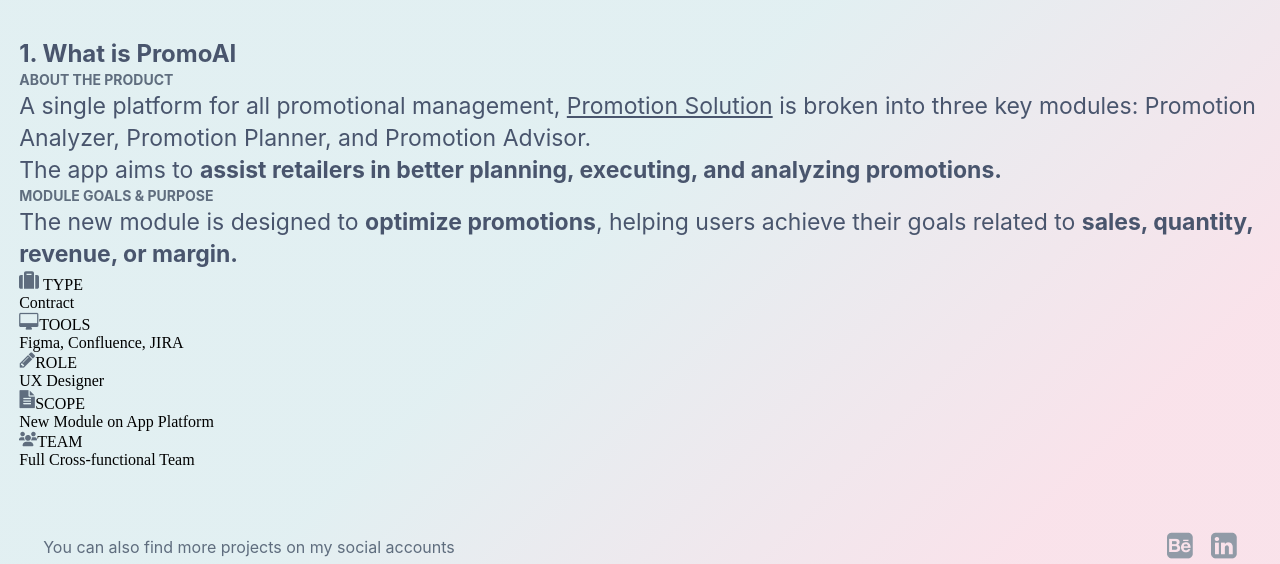
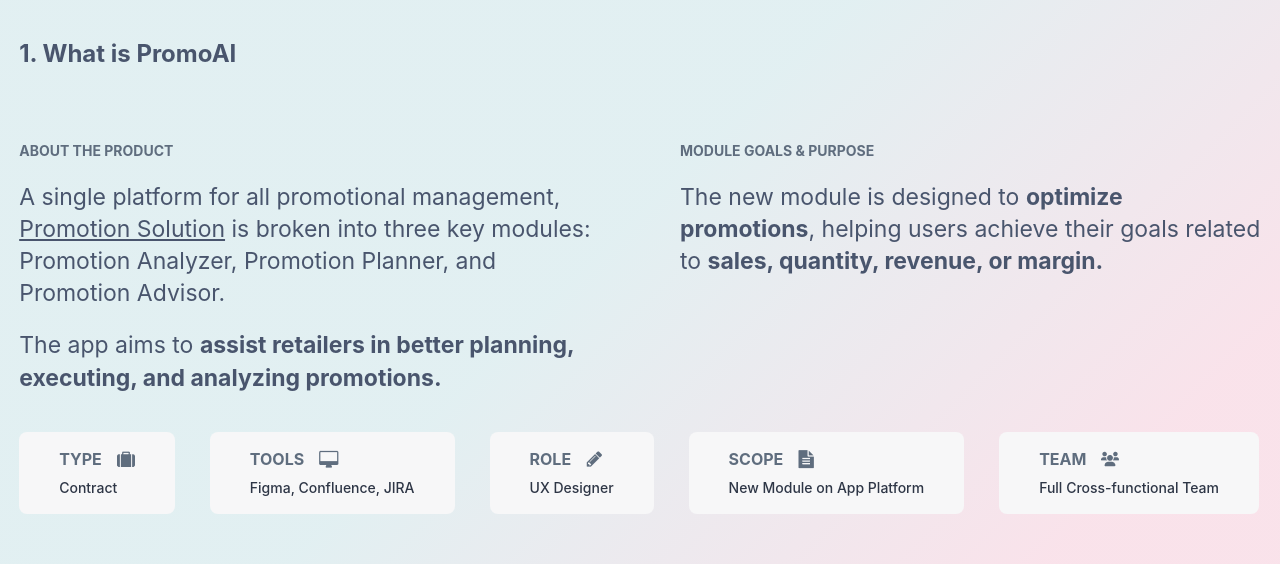
Before and after one commit to bervalim/portfolio-Isabella, a React (Vite) app: page /adivisor-case-study in a window 1280 px wide. Shown: the part 768-1332 px from the top of the page. Built offline with nearby package versions, Linux system fonts and the light colour scheme.

Commit message:
finishing Advisor Summary Section

```diff
--- a/src/components/AdvisorSummarySection/index.tsx
+++ b/src/components/AdvisorSummarySection/index.tsx
@@ -1,4 +1,4 @@
-import { FaSuitcase } from "react-icons/fa";
+import Suitcase from "../../assets/suitcase.png";
 import Desktop from "../../assets/desktop.png";
 import Pencil from "../../assets/pencil.png";
 import FileText from "../../assets/file-text.png";
@@ -28,7 +28,7 @@ export const AdvisorSummarySection = () => {
                 </div>
             <div className="container md">
                 <h3 className="title six">1. What is PromoAI</h3>
-                <div>
+                <div className={style.flexContainer}>
                     <div>
                         <h4  className="title seven">ABOUT THE PRODUCT</h4>
                         <p className="paragraph nine">A single platform for all promotional management, {" "}
@@ -42,33 +42,53 @@ export const AdvisorSummarySection = () => {
                     </a>{" "}
                     is broken into three key modules: Promotion Analyzer, Promotion Planner, and Promotion Advisor.
                        </p>
-                        <p className="paragraph nine">The app aims to {" "}<span  style={{ fontWeight: "bold" }}>{" "}assist retailers in better planning, executing, and analyzing promotions.</span>{" "}</p>
+                       <p className={`${"paragraph nine"} ${style.secondParagraph}`}>
+                            The app aims to{" "}
+                            <span style={{ fontWeight: "bold" }}>
+                            assist retailers in better planning, executing, and analyzing promotions.
+                            </span>
+                        </p>
                     </div>
                     <div>
                         <h4  className="title seven"> MODULE GOALS & PURPOSE</h4>
                         <p className="paragraph nine">The new module is designed to {" "}<span style={{ fontWeight: "bold" }}>optimize promotions</span>, helping users achieve their goals related to <span style={{ fontWeight: "bold" }}>sales, quantity, revenue, or margin.</span></p>
                     </div>
                 </div>
-                <div>
-                    <div>
-                        <span><FaSuitcase size={20} color="#5F6D7E" /> TYPE</span>
-                        <p>Contract</p>
+                <div className={style.grid}>
+                    <div className={style.box}>
+                    <div className={style.flexItem}>
+                        <span className="paragraph ten">TYPE</span>
+                        <img src={Suitcase}></img>
+                     </div>
+                    <p className="paragraph seven">Contract</p>
                     </div>
-                    <div>
-                        <span><img src={Desktop}/>TOOLS</span>
-                        <p>Figma, Confluence, JIRA</p>
+                    <div className={style.box}>
+                        <div className={style.flexItem}>
+                            <span className="paragraph ten">TOOLS</span>
+                            <img src={Desktop}/>
+                        </div>
+                        <p className="paragraph seven">Figma, Confluence, JIRA</p>
                     </div>
-                    <div>
-                        <span><img src={Pencil}/>ROLE</span>
-                        <p>UX Designer</p>
+                    <div className={style.box}>
+                        <div className={style.flexItem}>
+                            <span className="paragraph ten">ROLE</span>
+                            <img src={Pencil}/>
+                        </div>
+                        <p className="paragraph seven">UX Designer</p>
                     </div>
-                    <div>
-                        <span><img src={FileText}/>SCOPE</span>
-                        <p>New Module on App Platform</p>
+                    <div className={style.box}>
+                        <div className={style.flexItem}>
+                            <span className="paragraph ten">SCOPE</span>
+                            <img src={FileText}/>
+                        </div>
+                        <p className="paragraph seven">New Module on App Platform</p>
                     </div>
-                    <div>
-                        <span><img src={Vector}/>TEAM</span>
-                        <p>Full Cross-functional Team</p>
+                    <div className={style.box}>
+                        <div  className={style.flexItem}>
+                            <span className="paragraph ten">TEAM</span>
+                            <img src={Vector}/>
+                        </div>
+                        <p className="paragraph seven">Full Cross-functional Team</p>
                     </div>
                 </div>
             </div>
--- a/src/components/AdvisorSummarySection/style.module.scss
+++ b/src/components/AdvisorSummarySection/style.module.scss
@@ -10,11 +10,11 @@
             flex-direction: column;
             justify-content: flex-end;
             height: 100%;
-            padding-bottom: 75px; // ajusta conforme o rodapé do monitor
+            padding-bottom: 75px;
 
             h2 {
                 margin: 0;
-                transform: translateY(5px); // ajuste fino para alinhar com a base da imagem
+                transform: translateY(5px);
               }
 
         }
@@ -53,4 +53,69 @@
           }
         }
     }
+
+    .flexContainer{
+      display: flex;
+      flex-direction: row;
+      gap: 80px;
+      // justify-content: space-between
+
+      @media(max-width:540px){
+        flex-direction: column;
+        gap: 20px;
+      }
+
+      h4{
+        margin-top: 71px;
+        margin-bottom: 20px;
+      }
+
+      p{
+        width: 100%;
+        max-width: 591px;
+      }
+
+      .secondParagraph{
+        margin-top: 20px;
+      }
+
+
+    }
+
+    .grid{
+      margin-top: 38px;
+      display: flex;
+      flex-direction: row;
+      flex-wrap: wrap;
+      gap: 35px;
+
+
+
+
+
+      .box{
+        background-color: #F7F7F8;
+        border-radius: 8px;
+        padding: 16px 40px;
+        max-width: 100%;
+      }
+
+      .flexItem{
+        display: flex;
+        gap: 15px;
+        align-items: center;
+        justify-content: flex-start;
+        margin-bottom: 8px;
+      }
+
+      @media(max-width:403px){
+        flex-direction: column;
+        align-items: center;
+        justify-content: center;
+      }
+
+
+    }
+
+
 }
--- a/src/styles/typography.scss
+++ b/src/styles/typography.scss
@@ -123,6 +123,12 @@
         font-size: clamp(20px,4vw,23px);
     }
 
+    &.ten{
+        color: var(--gray-50);
+        font-size: clamp(12px,4vw,16px);
+        font-weight: 700;
+    }
+
     &.links{
         font-weight: 400;
         line-height: 150%;
```
Also changed, not shown: src/assets/suitcase.png (added).
